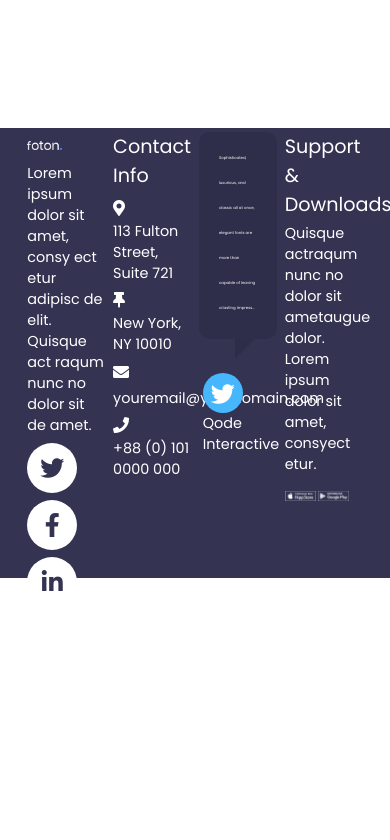
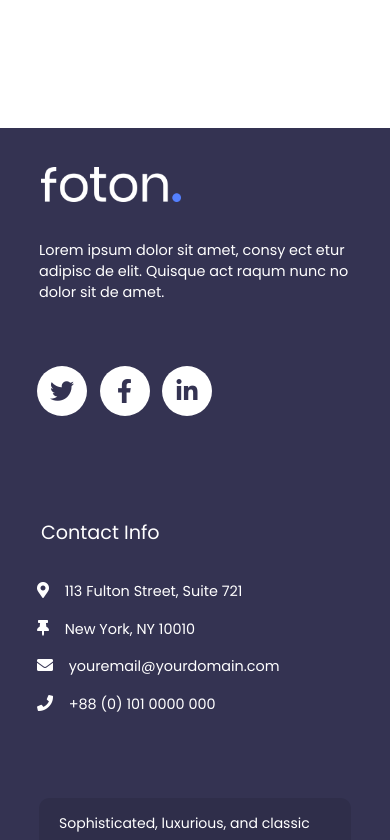
Before and after one commit to nimapm/Foton, a React (Create React App) app: page / in a window 390 px wide. Shown: the part 8400-9240 px from the top of the page. Before the commit the page ends 9024 px from the top, so only its background shows below. Built offline with nearby package versions, Linux system fonts and the light colour scheme.

Commit message:
footer completed

```diff
--- a/src/assets/css/_global.scss
+++ b/src/assets/css/_global.scss
@@ -424,6 +424,34 @@ rgba(12, 9, 4, 0.4);
   #mobile-header {
     display: block;
   }
+
+  /* header end */
+
+  /* footer start */
+  .footer {
+    height: max-content;
+  }
+
+  .footer-content {
+
+    display: inline !important;
+  }
+
+  .footer-cnt {
+    width: 80%;
+    text-align: left;
+    display: inline-block;
+
+    &:nth-child(1) {
+      margin-top: 10%;
+    }
+  }
+
+  .footer-callout {
+    p {
+      font-size: 1em;
+    }
+  }
+
+  /* footer end  */
 }
-
-/* header end */
```
